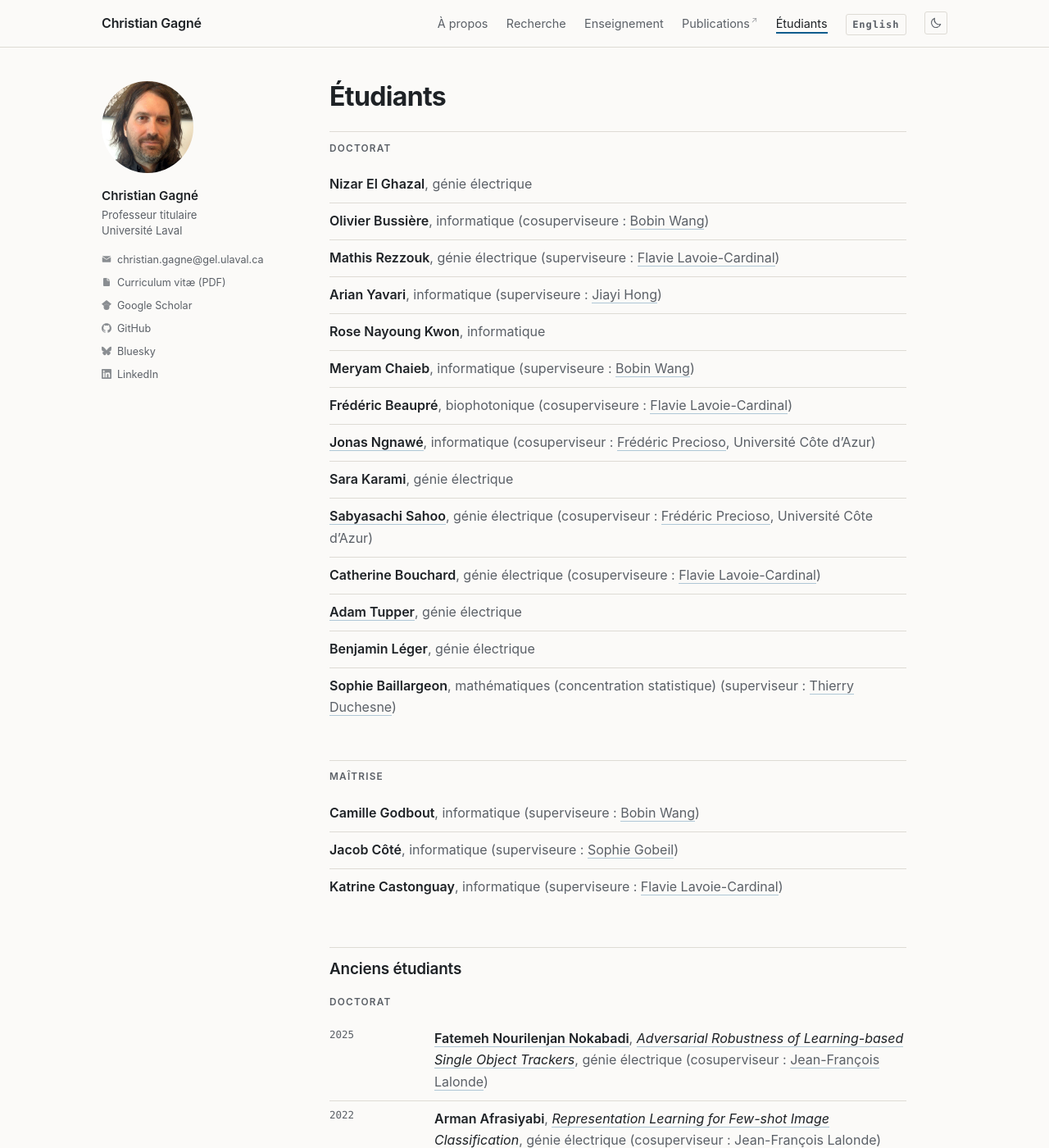
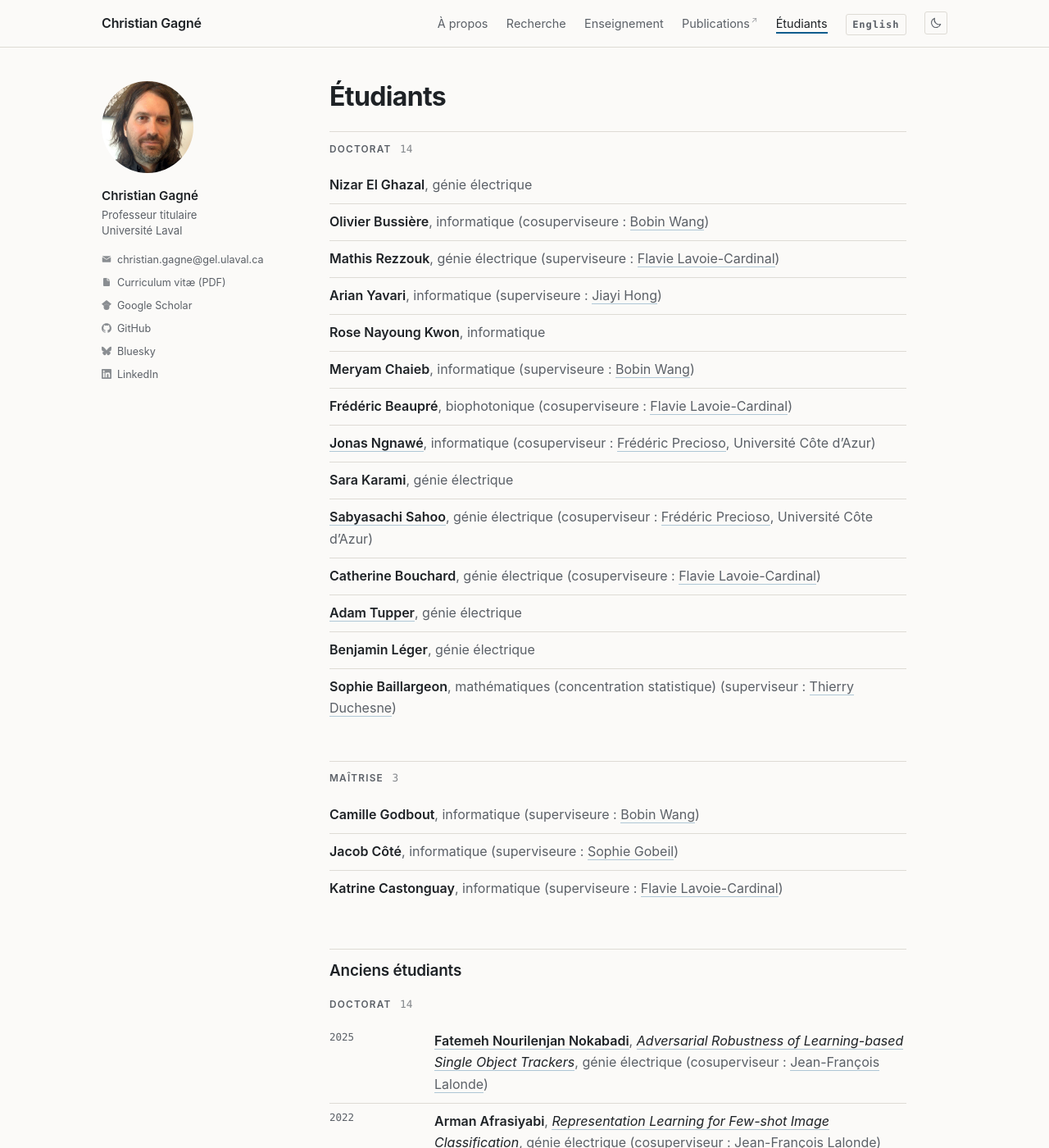
Before and after one commit to chgagne/chgagne.github.io, a Jekyll site: the page built from _pages/etudiants.md, in a window 1280 px wide and 1400 px high. Shown: the whole window at 82% size. Built offline with Jekyll 4.4.1, drawn with Linux system fonts in a browser that asks for light colours; cached includes are drawn as plain includes.

Commit message:
Remettre le compte d'étudiants dans les titres de rubrique
Chaque rubrique d'étudiants annonce de nouveau son nombre d'entrées, en chasse
fixe à droite du titre. Le nombre est écrit dans la page, donc présent dans le
HTML et lisible sans JavaScript ; `check-web.py` le confronte au nombre de
puces avant chaque commit, donc il ne peut pas vieillir en silence.

Les six titres reçoivent un identifiant fixe. Sans lui, kramdown fabriquait
l'ancre depuis le titre, compte inclus : `#doctorat-14` serait devenu
`#doctorat-15` au prochain étudiant.

Co-Authored-By: Claude Opus 5 (1M context) <noreply@anthropic.com>

```diff
--- a/_pages/etudiants.md
+++ b/_pages/etudiants.md
@@ -6,7 +6,8 @@ nav: etudiants
 ---
 
 
-## Doctorat
+## Doctorat <span class="cpt">14</span>
+{: #doctorat}
 <!-- cv-section: supervision/doctorat-en-cours -->
 
 - **Nizar El Ghazal**, génie électrique
@@ -25,7 +26,8 @@ nav: etudiants
 - **Sophie Baillargeon**, mathématiques (concentration statistique) (superviseur : [Thierry Duchesne](https://www.fsg.ulaval.ca/corps-professoral/thierry-duchesne))
 {: .gens}
 
-## Maîtrise
+## Maîtrise <span class="cpt">3</span>
+{: #maitrise}
 <!-- cv-section: supervision/maitrise-en-cours -->
 
 - **Camille Godbout**, informatique (superviseure : [Bobin Wang](https://www.fsg.ulaval.ca/corps-professoral/bobin-wang))
@@ -34,10 +36,10 @@ nav: etudiants
 {: .gens}
 
 ## Anciens étudiants
-{: .coupure}
+{: .coupure #anciens}
 
-### Doctorat
-{: .rubrique}
+### Doctorat <span class="cpt">14</span>
+{: .rubrique #anciens-doctorat}
 <!-- cv-section: supervision/doctorat-diplomes -->
 
 - **[Fatemeh Nourilenjan Nokabadi](https://fatemehn.github.io/)**, [*Adversarial Robustness of Learning-based Single Object Trackers*](https://hdl.handle.net/20.500.11794/176643), génie électrique (cosuperviseur : [Jean-François Lalonde](http://vision.gel.ulaval.ca/~jflalonde/)) <span class="an">2025</span>
@@ -56,8 +58,8 @@ nav: etudiants
 - **Darwin Brochero**, [*Hydroinformatics and Diversity in Hydrological Ensemble Prediction Systems*](http://hdl.handle.net/20.500.11794/24547), génie des eaux (superviseur : [François Anctil](https://www.gci.ulaval.ca/departement-et-professeurs/professeurs-et-personnel/professeurs/fiche/show/anctil-francois/)) <span class="an">2013</span>
 {: .gens}
 
-### Maîtrise
-{: .rubrique}
+### Maîtrise <span class="cpt">14</span>
+{: .rubrique #anciens-maitrise}
 <!-- cv-section: supervision/maitrise-diplomes -->
 
 - **Cynthia García Ybarra**, [*Adversarial Random Forest for Synthetic Electronic Health Records Generation*](https://hdl.handle.net/20.500.11794/174783), informatique (cosuperviseure : [Anne-Sophie Charest](https://www.fsg.ulaval.ca/corps-professoral/anne-sophie-charest)) <span class="an">2025</span>
@@ -76,8 +78,8 @@ nav: etudiants
 - **François-Michel De Rainville**, [*Design d'expérimentation interactif : Aide à la compréhension de systèmes complexes*](http://hdl.handle.net/20.500.11794/22172), génie électrique (superviseur : [Denis Laurendeau](https://www.gelgif.ulaval.ca/departement-et-professeurs/personnel-et-professeurs/professeurs/fiche/show/laurendeau-denis/)) <span class="an">2010</span>
 {: .gens}
 
-### Stagiaires postdoctoraux
-{: .rubrique}
+### Stagiaires postdoctoraux <span class="cpt">8</span>
+{: .rubrique #postdoctoraux}
 <!-- cv-section: supervision/postdoctoraux -->
 
 - **Fatemeh Gholi Zadeh Kharrat**, cosuperviseure : [Caroline Sirois](http://www.crchudequebec.ulaval.ca/recherche/chercheurs/caroline-sirois/) <span class="an">2020–2023</span>
--- a/_sass/cgagne.scss
+++ b/_sass/cgagne.scss
@@ -313,6 +313,18 @@ a:hover > .ic { opacity: 1; }
     font-weight: 600;
   }
 
+  // Nombre d'entrées annoncé par une rubrique. Écrit à la main dans la page et
+  // confronté par check-web.py au nombre de puces : il ne peut pas vieillir
+  // sans que le contrôle le dise.
+  .cpt {
+    margin-left: .5em;
+    color: var(--mu);
+    font: 400 .8rem/1 var(--mono);
+    letter-spacing: 0;
+    text-transform: none;
+    opacity: .75;
+  }
+
   // « Anciens étudiants » coupe la page en deux : le titre reprend la main et
   // les rubriques qu'il contient gardent le style d'étiquette des autres pages.
   h2.coupure {
```
Also changed, not shown: CLAUDE.md (+9 -0 lines).
